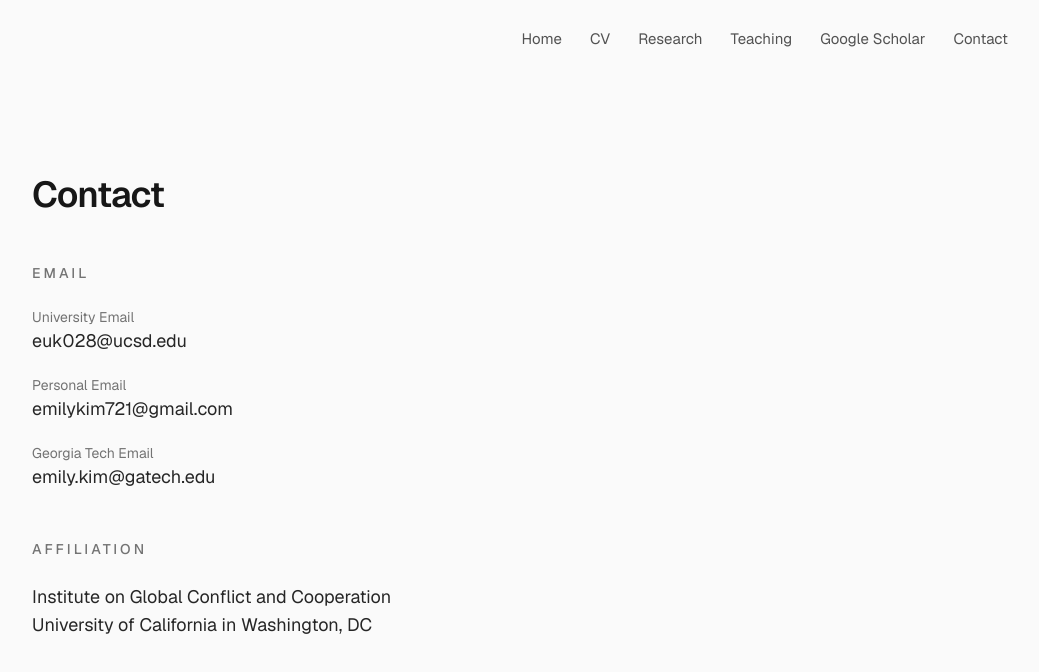
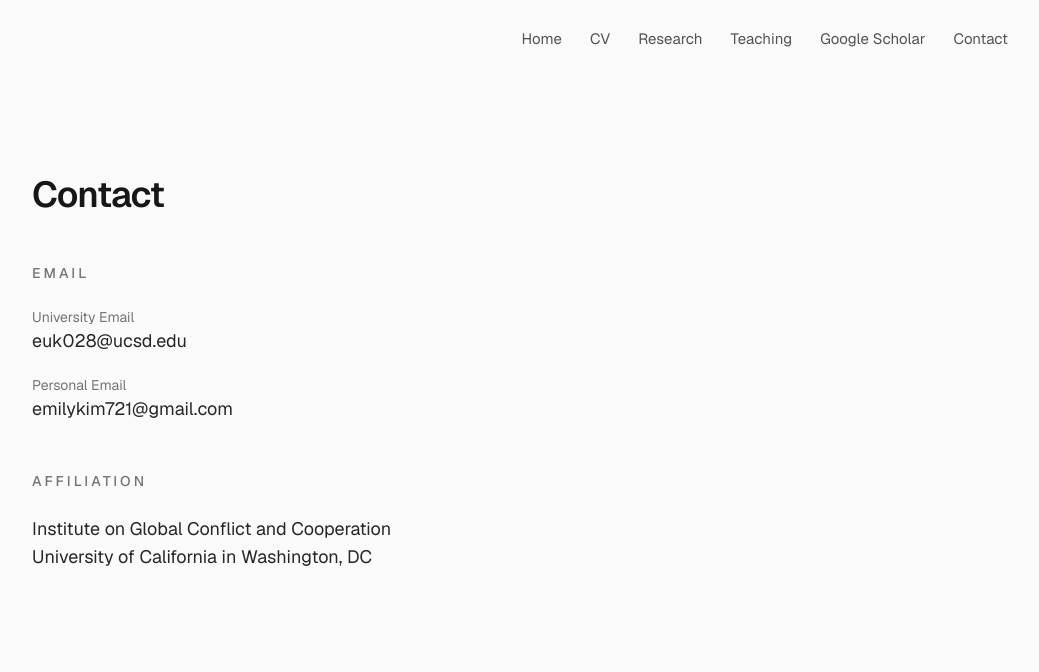
Before and after one commit to EunjiEmilyKim/personal-website, a Next.js app: page /contact in a window 1280 px wide. Shown: the top 672 px of the page, without its empty margins (120-1159 px from the left). Built offline with nearby package versions, Linux system fonts and the light colour scheme.

Commit message:
feat: remove Georgia Tech email from contact list
Removed the Georgia Tech email entry for privacy reasons.

Co-authored-by: EunjiEmilyKim <190784631+EunjiEmilyKim@users.noreply.github.com>

```diff
--- a/src/app/contact/page.tsx
+++ b/src/app/contact/page.tsx
@@ -9,10 +9,6 @@ const emails = [
   {
     label: "Personal Email",
     value: "emilykim721@gmail.com",
-  },
-  {
-    label: "Georgia Tech Email",
-    value: "emily.kim@gatech.edu",
   },
 ];
 
```
